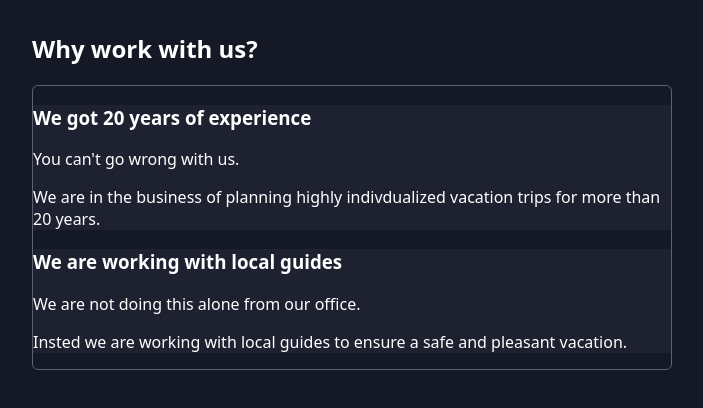
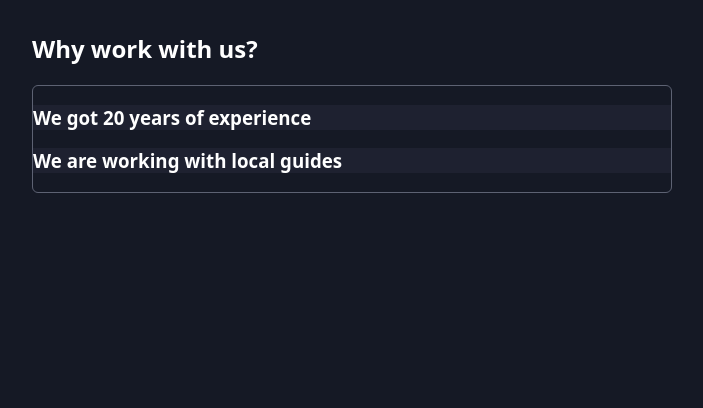
Before and after one commit to matebartok/Lesson27-React-patterns, a React (Vite) app: page / in a window 1280 px wide. Shown: the top 408 px of the page, without its empty margins (288-991 px from the left). Built offline with nearby package versions, Linux system fonts and the light colour scheme.

Commit message:
Managing Multi-Component State with the Context API

```diff
--- a/src/App.jsx
+++ b/src/App.jsx
@@ -9,6 +9,7 @@
 
         <Accordion className="accordion">
           <AccordionItem
+            id="experience"
             className="accordion-item"
             title="We got 20 years of experience"
           >
@@ -21,6 +22,7 @@
             </article>
           </AccordionItem>
           <AccordionItem
+            id="local-guides"
             className="accordion-item"
             title="We are working with local guides"
           >
--- a/src/components/Accordion/Accordion.jsx
+++ b/src/components/Accordion/Accordion.jsx
@@ -1,3 +1,41 @@
+import { createContext, useState, useContext } from "react";
+
+const AccordionContext = createContext();
+
+
+
+
+export function useAccordionContext() {
+    const ctx = useContext(AccordionContext)
+
+    if (!ctx) {
+        throw new Error("Accordion-related components must be wrapped by <Accordion>")
+    }
+
+    return ctx;
+}
+
 export default function Accordion({ children, className }) {
-  return <ul className={className}>{children}</ul>;
+    const [openItemId, setOpenId] = useState()
+
+    function openItem(id) {
+        setOpenId(id)
+    }
+
+    function closeItem() {
+        setOpenId(null)
+    }
+
+    const contextValue = {
+        openItemId,
+        openItem,
+        closeItem
+    }
+
+
+  return (
+    <AccordionContext.Provider value={contextValue}>
+      <ul className={className}>{children}</ul>
+    </AccordionContext.Provider>
+  );
 }
--- a/src/components/Accordion/AccordionItem.jsx
+++ b/src/components/Accordion/AccordionItem.jsx
@@ -1,8 +1,23 @@
-export default function AccordionItem({ className, title, children }) {
+import { useAccordionContext } from "./Accordion";
+
+export default function AccordionItem({ id, className, title, children }) {
+  const { openItemId, openItem, closeItem } = useAccordionContext();
+
+  const isOpen = id === openItemId;
+
+  function handleClick(){
+    if (isOpen) {
+        closeItem()
+    } else {
+        openItem(id)
+    }
+
+  }
+
   return (
     <li className={className}>
-      <h3>{title}</h3>
-      <div>{children}</div>
+      <h3 onClick={handleClick}>{title}</h3>
+      <div className={isOpen ? "accordion-item-content open" : "accordion-item-content"}>{children}</div>
     </li>
   );
 }
```
